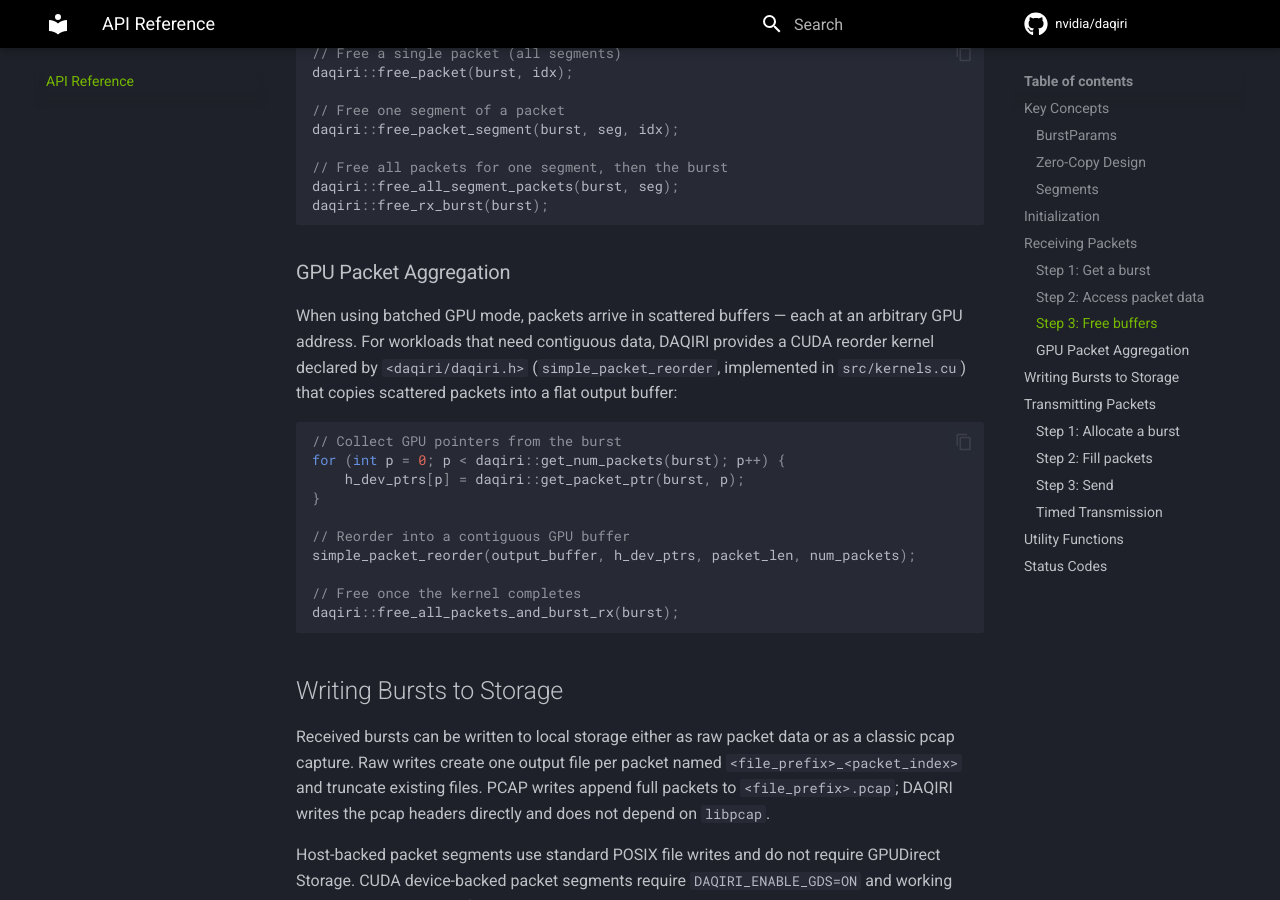
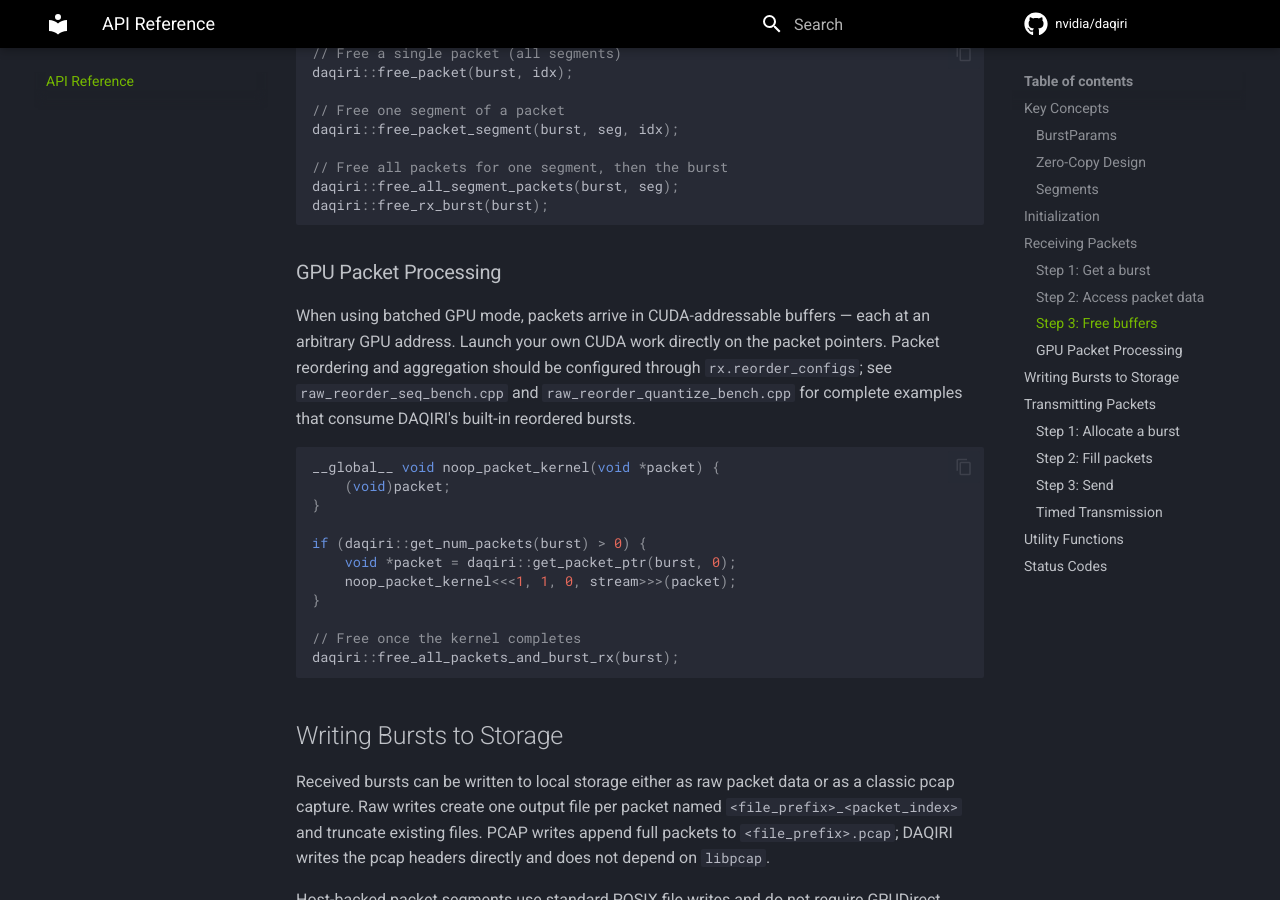
Before and after one commit to NVIDIA/daqiri, an MkDocs documentation site: the page built from docs/api-guide.md, in a window 1280 px wide and 900 px high, scrolled down 3789 px. Built offline with MkDocs 1.6.1 and Material for MkDocs 9.7.7, drawn with Linux system fonts in a browser that asks for light colours; comment, search, counter and statistics services are not loaded.

Commit message:
#81 - Remove public simple reorder kernel
Drop the simple_packet_reorder launcher and its documentation. Keep reordering on the configured rx.reorder_configs path and use a no-op CUDA launch in docs where a generic packet-processing example is useful.

Signed-off-by: Cliff Burdick <cburdick@nvidia.com>

````diff
--- a/docs/api-guide.md
+++ b/docs/api-guide.md
@@ -190,21 +190,23 @@
 daqiri::free_rx_burst(burst);
 ```
 
-### GPU Packet Aggregation
+### GPU Packet Processing
 
-When using batched GPU mode, packets arrive in scattered buffers — each at an arbitrary
-GPU address. For workloads that need contiguous data, DAQIRI provides a CUDA reorder
-kernel declared by `<daqiri/daqiri.h>` (`simple_packet_reorder`, implemented in
-`src/kernels.cu`) that copies scattered packets into a flat output buffer:
+When using batched GPU mode, packets arrive in CUDA-addressable buffers — each at an
+arbitrary GPU address. Launch your own CUDA work directly on the packet pointers. Packet
+reordering and aggregation should be configured through `rx.reorder_configs`; see
+`raw_reorder_seq_bench.cpp` and `raw_reorder_quantize_bench.cpp` for complete examples
+that consume DAQIRI's built-in reordered bursts.
 
 ```cpp
-// Collect GPU pointers from the burst
-for (int p = 0; p < daqiri::get_num_packets(burst); p++) {
-    h_dev_ptrs[p] = daqiri::get_packet_ptr(burst, p);
+__global__ void noop_packet_kernel(void *packet) {
+    (void)packet;
 }
 
-// Reorder into a contiguous GPU buffer
-simple_packet_reorder(output_buffer, h_dev_ptrs, packet_len, num_packets);
+if (daqiri::get_num_packets(burst) > 0) {
+    void *packet = daqiri::get_packet_ptr(burst, 0);
+    noop_packet_kernel<<<1, 1, 0, stream>>>(packet);
+}
 
 // Free once the kernel completes
 daqiri::free_all_packets_and_burst_rx(burst);
````
Also changed, not shown: AGENTS.md (+1 -1 lines), docs/daqiri-api.html (+0 -22 lines), docs/index.html (+12 -14 lines), 3 other files.
